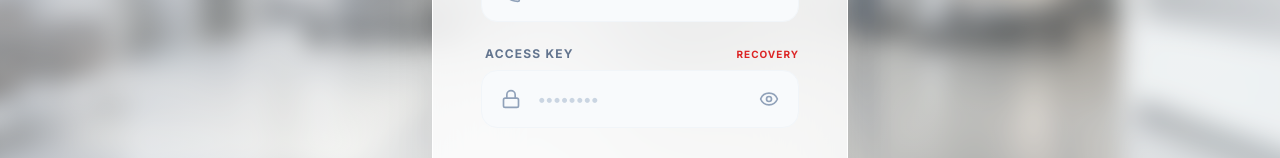
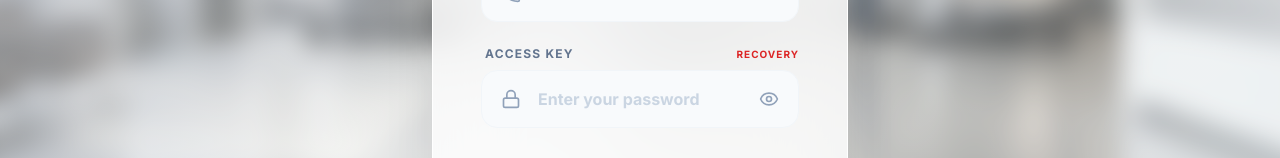
Before and after one commit to SavinduRashmika2000/japan-kade-shop, a React (Vite) app in the folder japan_kade/frontend/: page /login in a window 1280 px wide. Shown: the part 428-586 px from the top of the page. Built offline with nearby package versions, Linux system fonts and the light colour scheme.

Commit message:
Update password input field placeholders in login and recovery forms

```diff
--- a/japan_kade/frontend/src/pages/LoginPage.jsx
+++ b/japan_kade/frontend/src/pages/LoginPage.jsx
@@ -211,7 +211,7 @@ const LoginPage = () => {
                     value={password}
                     onChange={(e) => setPassword(e.target.value)}
                     className="w-full bg-slate-50 border border-slate-100 rounded-2xl py-4 pl-14 pr-12 text-slate-900 font-bold focus:outline-none focus:ring-4 focus:ring-blue-600/10 focus:border-blue-600 transition-all placeholder:text-slate-300"
-                    placeholder="••••••••"
+                    placeholder="Enter your password"
                   />
                   <button
                     type="button"
@@ -354,7 +354,7 @@ const LoginPage = () => {
                         type="password" name="newPassword" required
                         value={recoveryForm.newPassword} onChange={handleRecoveryChange}
                         className="w-full bg-slate-50 border border-slate-100 rounded-2xl py-4 pl-14 pr-6 text-slate-900 font-bold focus:outline-none focus:ring-4 focus:ring-blue-600/10 focus:border-blue-600 transition-all placeholder:text-slate-300"
-                        placeholder="••••••••"
+                        placeholder="Enter new password"
                       />
                     </div>
                   </div>
@@ -369,7 +369,7 @@ const LoginPage = () => {
                         type="password" name="confirmPassword" required
                         value={recoveryForm.confirmPassword} onChange={handleRecoveryChange}
                         className="w-full bg-slate-50 border border-slate-100 rounded-2xl py-4 pl-14 pr-6 text-slate-900 font-bold focus:outline-none focus:ring-4 focus:ring-blue-600/10 focus:border-blue-600 transition-all placeholder:text-slate-300"
-                        placeholder="••••••••"
+                        placeholder="Confirm new password"
                       />
                     </div>
                   </div>
```
